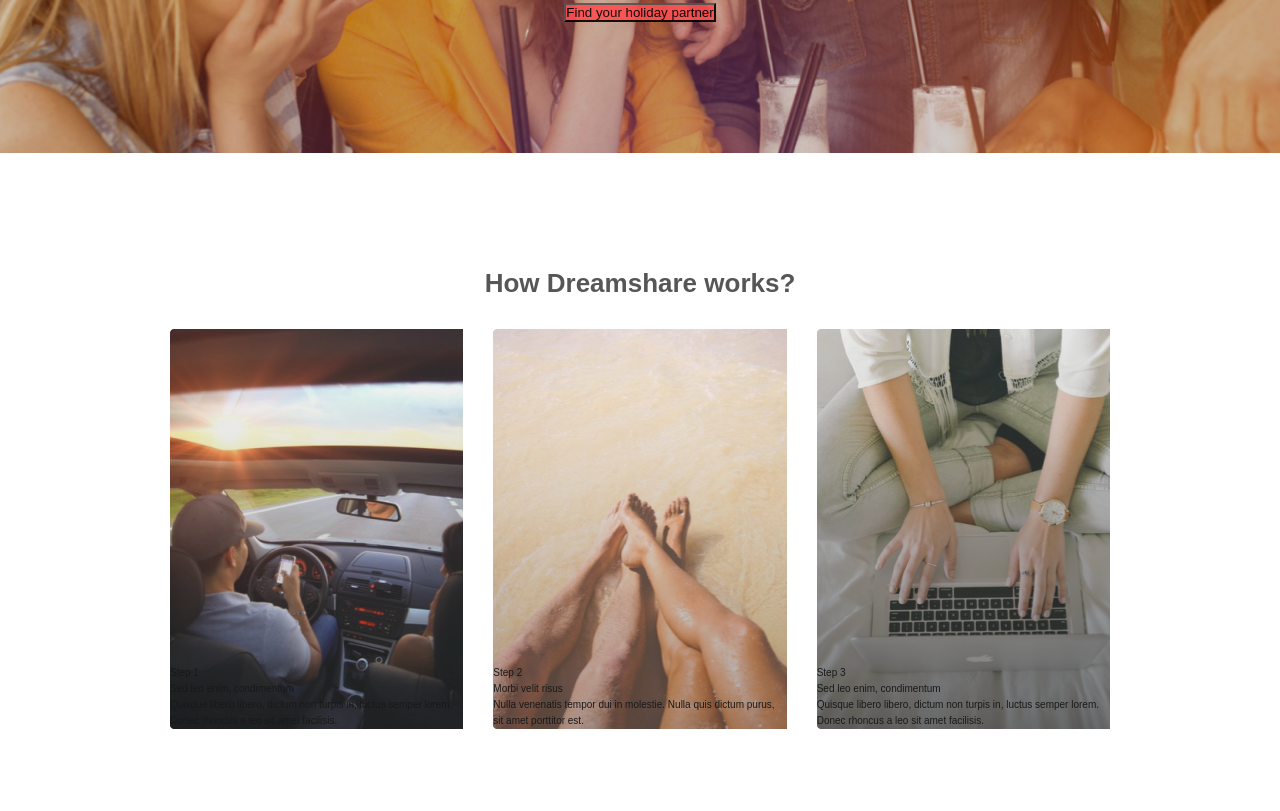
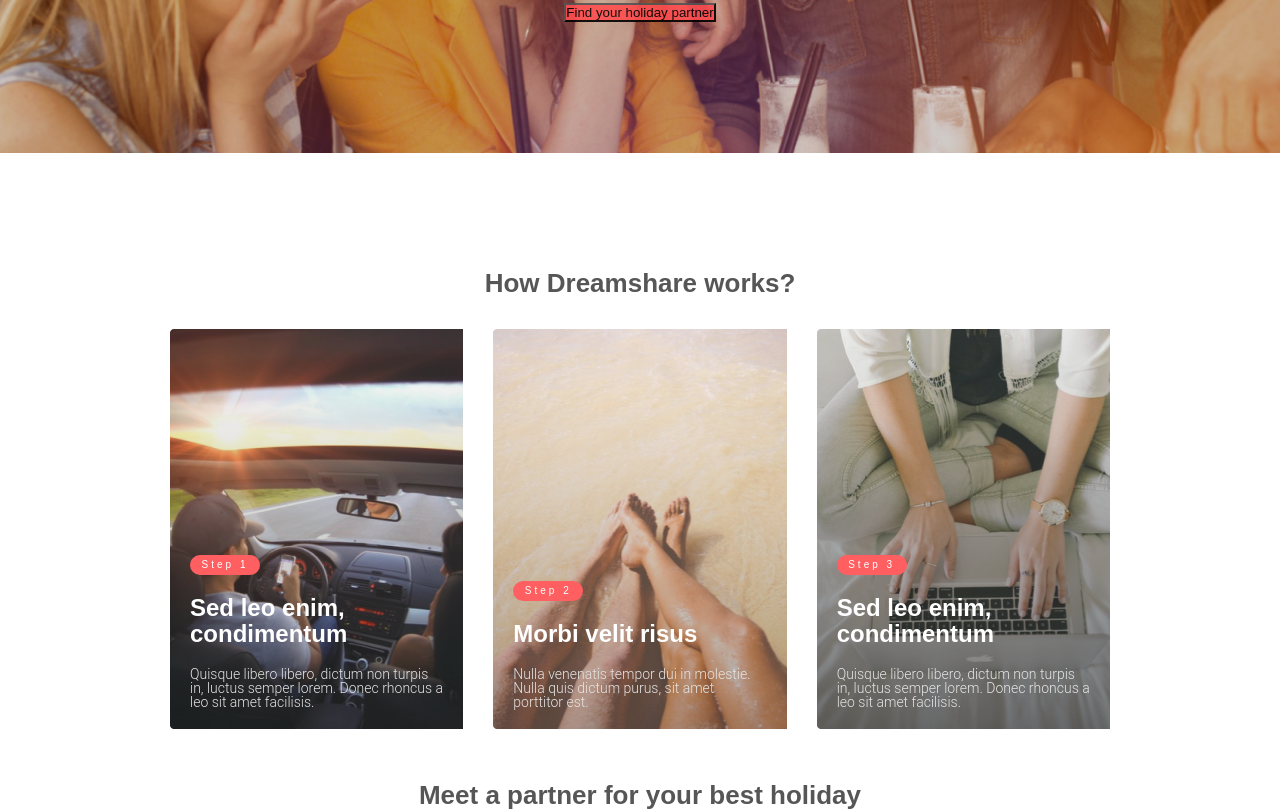
Before and after one commit to mizgirov/dreamshare, a plain HTML site: page index.html in a window 1280 px wide. Shown: the part 431-1242 px from the top of the page. Before the commit the page ends 1160 px from the top, so only its background shows below. Drawn offline with Linux system fonts and the light colour scheme.

Commit message:
Added - section how it works

```diff
--- a/index.html
+++ b/index.html
@@ -83,6 +83,9 @@
             </div>
         </section>
 
+        <div class="section-name">
+            Meet a partner for your best holiday
+        </div>
         <section class="partners">
 
         </section>
--- a/sass/_components.scss
+++ b/sass/_components.scss
@@ -8,7 +8,6 @@ body {
   /* Do not repeat the image */
   background-size: cover;
   /* Resize the background image to cover the entire container */
-
 }
 
 .header {
@@ -40,8 +39,6 @@ body {
       border: 1px solid white;
       border-radius: 2rem;
     }
-
-
   }
 }
 
@@ -62,25 +59,23 @@ body {
     line-height: 63px;
     text-align: center;
     text-transform: uppercase;
-        color: #FFFFFF;
+    color: #ffffff;
   }
 
   &__subtext {
     margin-top: 3rem;
-        font-family: 'Roboto', sans-serif;
+    font-family: "Roboto", sans-serif;
     font-weight: 300;
     font-size: 24px;
     line-height: 24px;
     text-align: center;
-        color: #F7F3F2;
-
+    color: #f7f3f2;
   }
 
   &__button {
     margin-top: 3rem;
     background-color: var(--color-primary);
     text-align: center;
-
   }
 }
 
@@ -95,7 +90,7 @@ body {
     display: flex;
     flex-direction: column;
     justify-content: flex-end;
-
+    padding: 2rem;
   }
 
   &__item--1 {
@@ -113,9 +108,32 @@ body {
     background-image: url("../img/Step3.png");
   }
 
-    &__item--icon {}
+  &__item--icon {
+    max-width: 7rem;
+    background: #ff4e50;
+    border-radius: 40px;
+    text-align: center;
+    color: white;
+    letter-spacing: 3px;
+    line-height: 2rem;
+  }
 
-    &__item--text {}
+  &__item--text {
+    margin-top: 2rem;
+    font-style: normal;
+    font-weight: bold;
+    font-size: 24px;
+    line-height: 26px;
+    color: white;
+  }
 
-    &__item--subtext {}
+  &__item--subtext {
+    margin-top: 2rem;
+    font-family: "Roboto";
+    font-style: normal;
+    font-weight: 300;
+    font-size: 14px;
+    line-height: 14px;
+    color: #e3e3e3;
   }
+}
```
Also changed, not shown: sass/main.css, 1 other file. Lines whose indentation alone changed are shown as unchanged.
